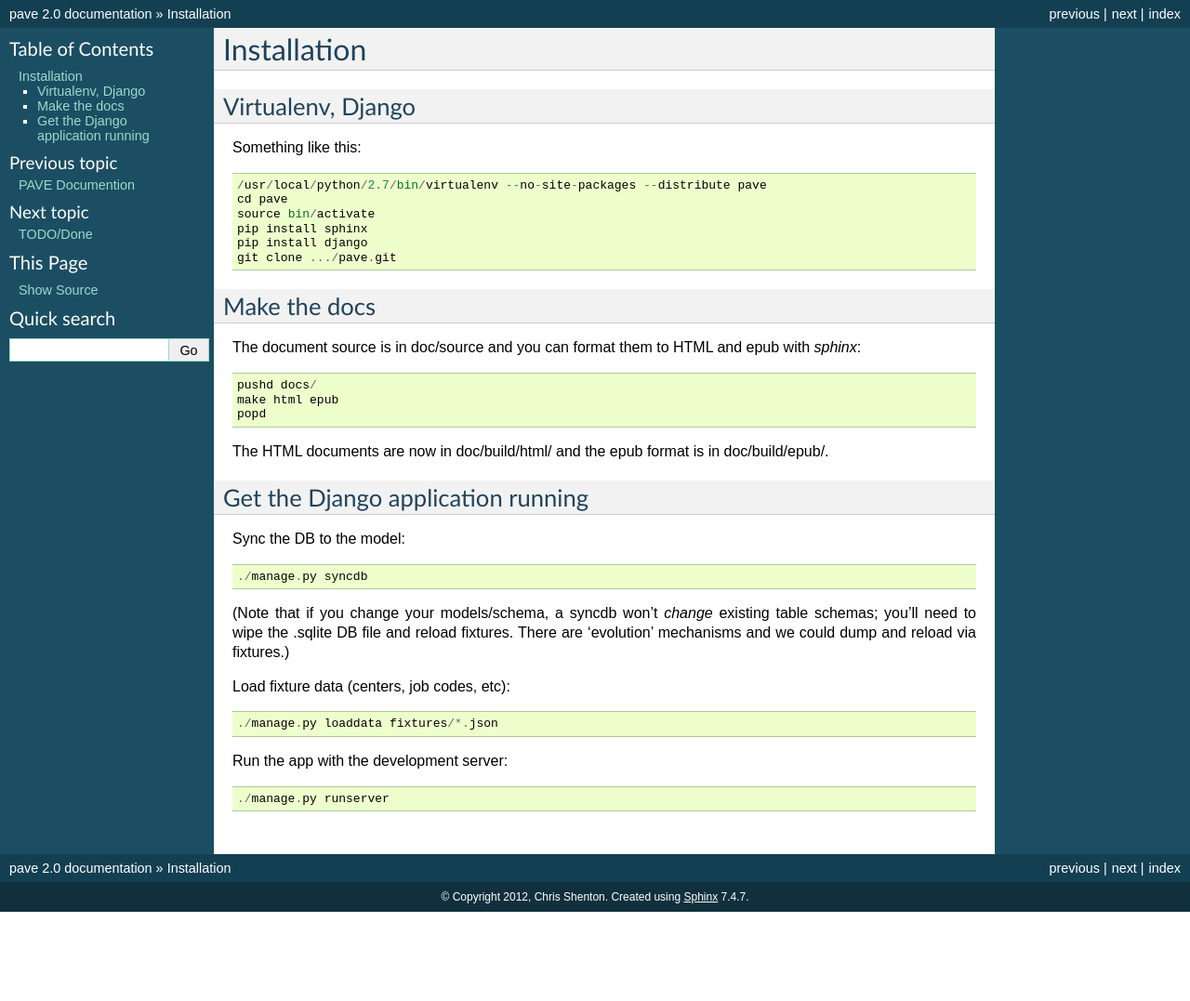
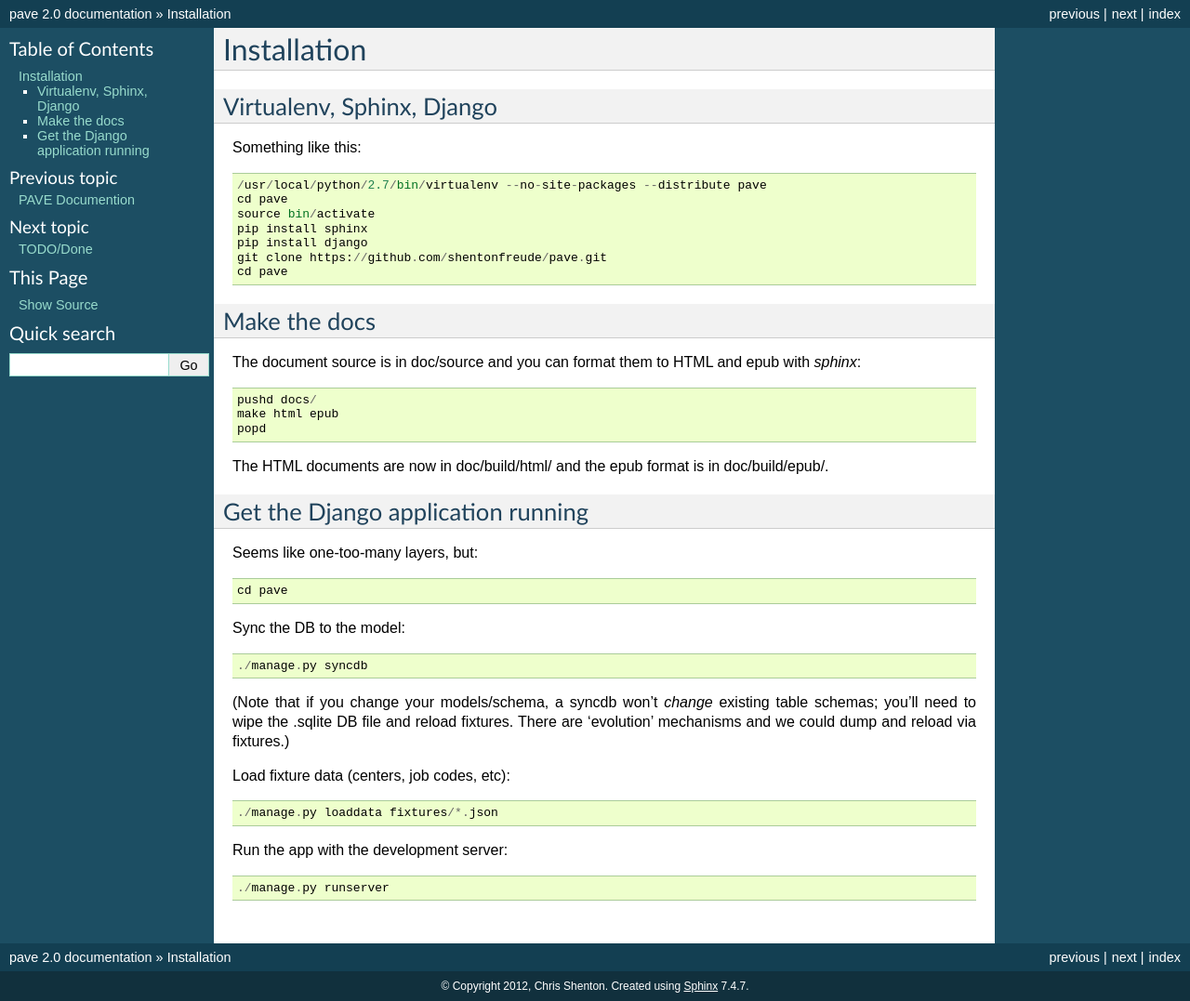
Before and after one commit to shentonfreude/pave, a Sphinx documentation site: the page built from doc/source/install.rst, in a window 1280 px wide. Shown: the whole page at 93% size. Built offline with Sphinx 7.4.7, drawn with Linux system fonts in a browser that asks for light colours; before the commit the page ends 981 px from its top, so only the background shows below that.

Commit message:
Clarify install and initial run in doc

```diff
--- a/doc/source/install.rst
+++ b/doc/source/install.rst
@@ -1,8 +1,8 @@
 Installation
 ============
 
-Virtualenv, Django
-------------------
+Virtualenv, Sphinx, Django
+--------------------------
 
 Something like this::
 
@@ -11,7 +11,8 @@ Something like this::
   source bin/activate
   pip install sphinx
   pip install django
-  git clone .../pave.git
+  git clone https://github.com/shentonfreude/pave.git
+  cd pave
 
 Make the docs
 -------------
@@ -29,6 +30,10 @@ in doc/build/epub/.
 Get the Django application running
 ----------------------------------
 
+Seems like one-too-many layers, but::
+
+  cd pave
+
 Sync the DB to the model::
 
   ./manage.py syncdb
```
